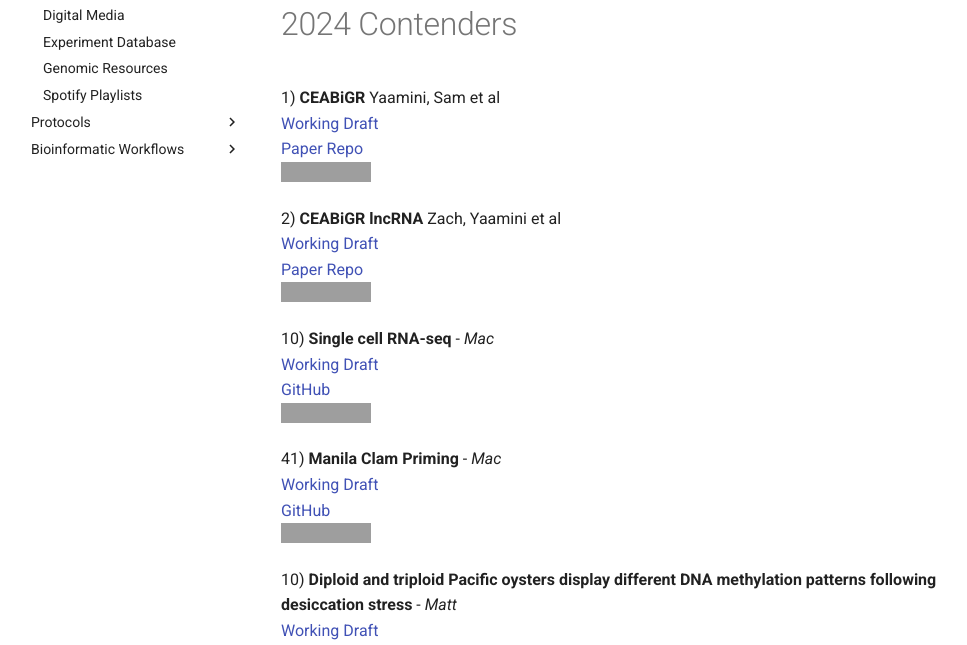
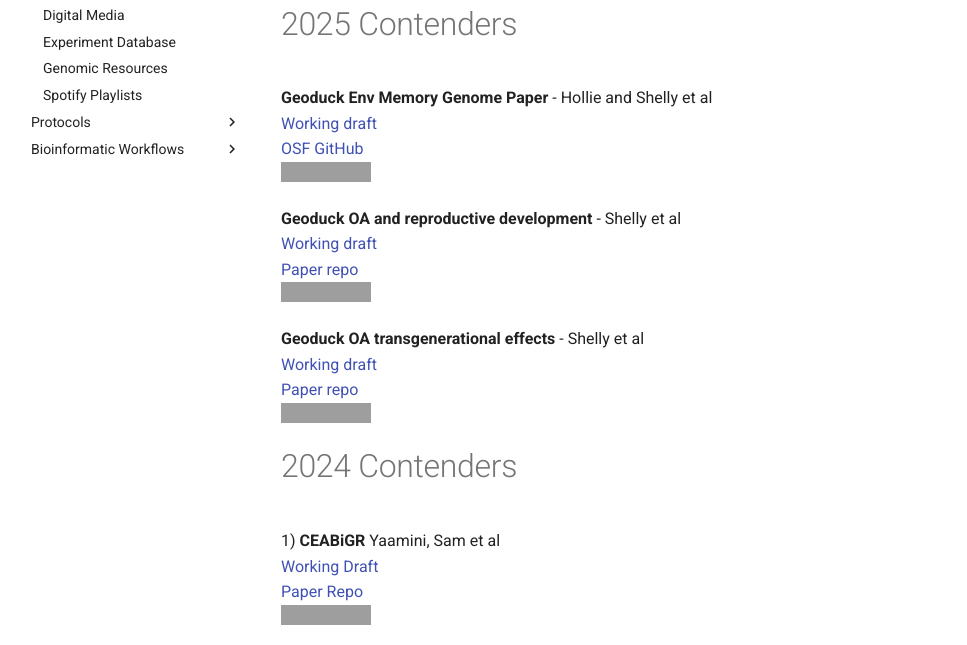
Before and after one commit to RobertsLab/resources, an MkDocs documentation site: the page built from docs/Pubathon.md, in a window 1280 px wide and 900 px high, scrolled down 272 px, cut to the strip 255-900 px from the top of the window. Shown: the whole strip, without its empty margins (15-982 px from the left). Built offline with MkDocs 1.6.1 and Material for MkDocs 9.7.7, drawn with Linux system fonts in a browser that asks for light colours; comment, search, counter and statistics services are not loaded; grey boxes are pictures that could not be loaded.

Commit message:
Update Pubathon.md
some of shelly's 2025 papers

```diff
--- a/docs/Pubathon.md
+++ b/docs/Pubathon.md
@@ -1,4 +1,25 @@
 <iframe src="https://docs.google.com/forms/d/e/1FAIpQLSfAcAJ6v6I7bTcoIOBZpxoH_N_ZM7IlPBuaRCPGmuefBYYs9g/viewform?embedded=true" width="640" height="425" frameborder="0" marginheight="0" marginwidth="0">Loading…</iframe>
+
+# 2025 Contenders
+
+
+
+
+**Geoduck Env Memory Genome Paper** - Hollie and Shelly et al
+[Working draft](https://docs.google.com/document/d/10Wmr_ceODWreZfS8WPekvoBwD2xEqlq28iSitapHTHA/edit)
+[OSF](https://osf.io/yem8n/)
+[GitHub](https://github.com/hputnam/Geoduck_Meth)
+![status](https://img.shields.io/badge/pub--a--thon%20status-submitted-green.svg)
+
+**Geoduck OA and reproductive development** - Shelly et al
+[Working draft](https://docs.google.com/document/d/1YRoMQprj-cUQzBWzJ9lwSXrLbU3UYlutvDPb2QNlcMQ/edit)
+[Paper repo](https://github.com/shellytrigg/paper-GeoduckReproDev_pH)
+![status](https://img.shields.io/badge/pub--a--thon%20status-in%20progress-orange.svg)
+
+**Geoduck OA transgenerational effects** - Shelly et al
+[Working draft](https://docs.google.com/document/d/1aIho7R27-cXpDpuRKlQY_p-3Bi7-HlZMNQcTtH_bigI/edit)
+[Paper repo](https://github.com/shellytrigg/paper-GeoduckTransgen_var.pH)
+![status](https://img.shields.io/badge/pub--a--thon%20status-in%20progress-orange.svg)
 
 
 # 2024 Contenders
```
